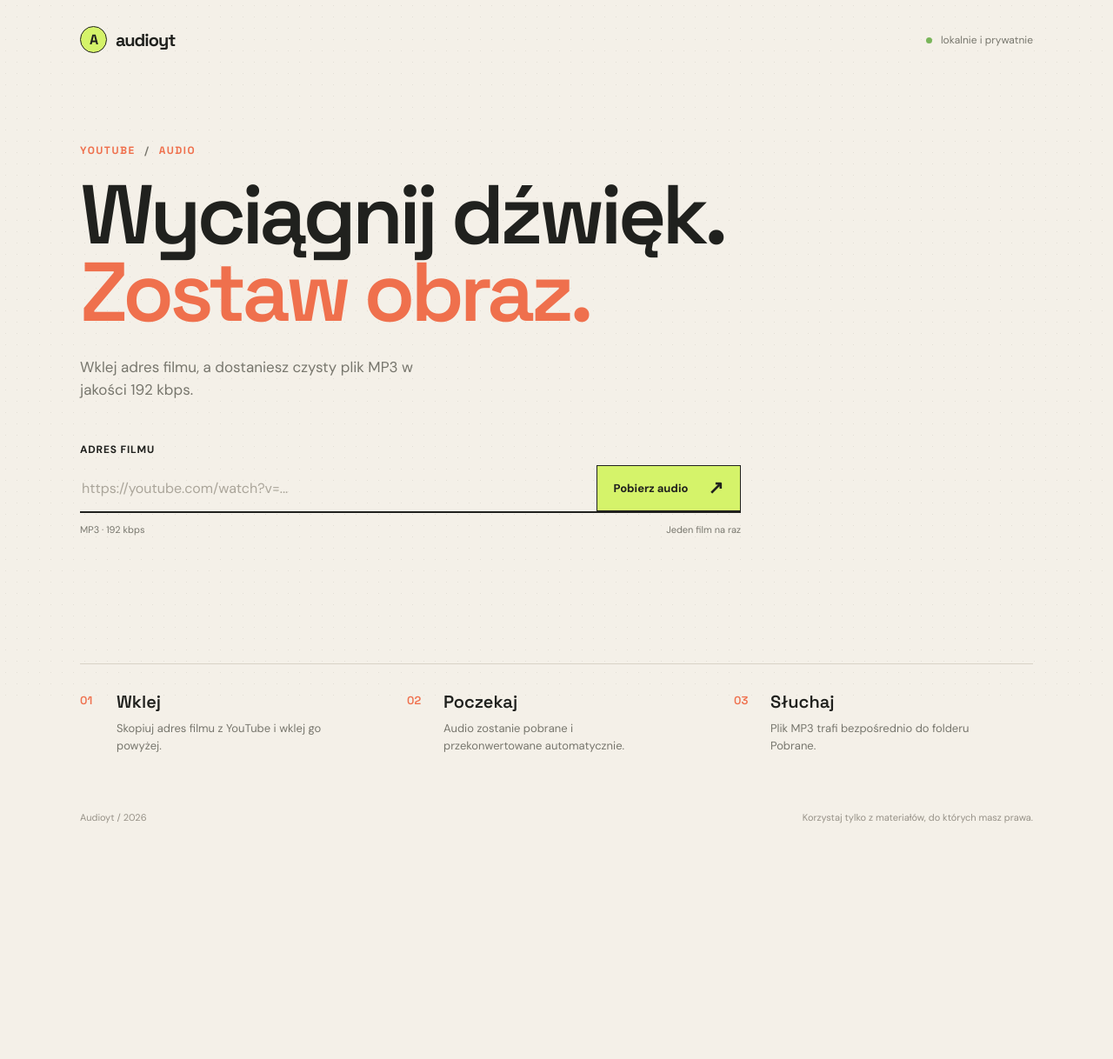
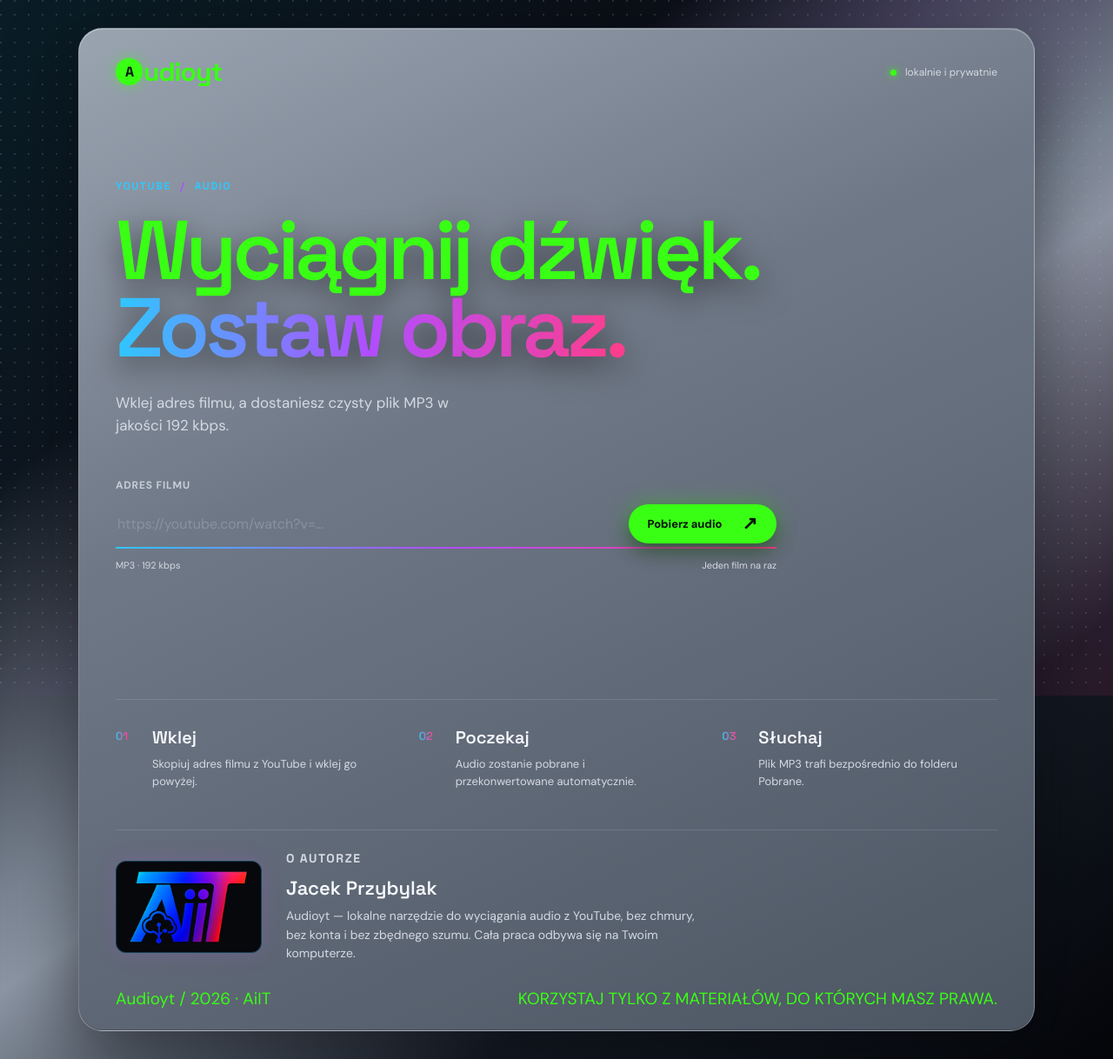
Before and after one commit to JacaP30/AudioExtract, a Flask app: template templates/index.html in a window 1280 px wide. Shown: the whole page at 87% size. Before the commit the page ends 947 px from the top, so only its background shows below. Run offline with Flask 3, Linux system fonts and the light colour scheme; the template is opened without the code that fills it, so the values that code supplies are empty.

Commit message:
Zmiana wyglądu i tekstów, dodanie logo

```diff
--- a/static/style.css
+++ b/static/style.css
@@ -1,10 +1,14 @@
 :root {
-  --ink: #20211e;
-  --paper: #f4f0e8;
-  --muted: #77766d;
-  --line: #d8d2c6;
-  --lime: #d5f36a;
-  --orange: #ef704d;
+  --ink: #f4f7fb;
+  --muted: #d4dae3;
+  --line: rgba(176, 186, 200, 0.22);
+  --steel: #7d8796;
+  --steel-deep: #2a313b;
+  --blue: #2ec8ff;
+  --violet: #b14dff;
+  --magenta: #ff3d8a;
+  --fluo: #39ff14;
+  --fluo-ink: #041208;
 }
 
 * { box-sizing: border-box; }
@@ -13,7 +17,8 @@ body {
   margin: 0;
   min-width: 320px;
   color: var(--ink);
-  background: var(--paper);
+  background:
+    linear-gradient(145deg, #05060a 0%, #0c1018 26%, #7a8492 49%, #8b95a3 54%, #141a24 76%, #05060a 100%);
   font-family: "DM Sans", sans-serif;
 }
 
@@ -22,53 +27,169 @@ body::before {
   inset: 0;
   z-index: -1;
   content: "";
-  opacity: .22;
-  background-image: radial-gradient(#aaa398 0.7px, transparent 0.7px);
-  background-size: 13px 13px;
+  background:
+    linear-gradient(135deg, rgba(46, 200, 255, .12), transparent 36%, rgba(177, 77, 255, .1) 52%, transparent 68%, rgba(255, 61, 138, .1)),
+    radial-gradient(circle at 1px 1px, rgba(180, 190, 205, .18) 1px, transparent 0);
+  background-size: auto, 16px 16px;
   pointer-events: none;
 }
 
-.shell { max-width: 1180px; min-height: 100vh; margin: 0 auto; padding: 30px 42px 24px; display: flex; flex-direction: column; }
+.shell {
+  max-width: 1100px;
+  min-height: calc(100vh - 64px);
+  margin: 32px auto;
+  padding: 30px 42px 24px;
+  display: flex;
+  flex-direction: column;
+  background:
+    linear-gradient(155deg, #9aa4b1 0%, #6f7886 38%, #4c5562 100%);
+  border: 1px solid rgba(230, 236, 244, .28);
+  border-radius: 28px;
+  box-shadow:
+    0 28px 80px rgba(5, 8, 12, .5),
+    inset 0 1px 0 rgba(255, 255, 255, .28),
+    inset 0 -1px 0 rgba(0, 0, 0, .18);
+}
+
 .topbar, footer { display: flex; justify-content: space-between; align-items: center; }
-.brand { display: flex; gap: 10px; align-items: center; color: var(--ink); font: 700 20px "Space Grotesk", sans-serif; text-decoration: none; letter-spacing: -1px; }
-.brand-mark { display: grid; width: 31px; height: 31px; place-items: center; color: var(--ink); background: var(--lime); border: 1px solid var(--ink); border-radius: 50%; font-size: 16px; }
+.brand { display: flex; gap: 1px; align-items: center; color: var(--fluo); font: 700 30px "Space Grotesk", sans-serif; text-decoration: none; letter-spacing: -1px; }
+.brand-mark {
+  display: grid;
+  width: 31px;
+  height: 31px;
+  place-items: center;
+  color: var(--fluo-ink);
+  background: var(--fluo);
+  border-radius: 50%;
+  font-size: 16px;
+  box-shadow: 0 0 16px rgba(57, 255, 20, .45);
+}
 .status { color: var(--muted); font-size: 12px; }
-.status-dot { display: inline-block; width: 7px; height: 7px; margin-right: 7px; background: #79b55a; border-radius: 50%; }
+.status-dot {
+  display: inline-block;
+  width: 7px;
+  height: 7px;
+  margin-right: 7px;
+  background: var(--fluo);
+  border-radius: 50%;
+  box-shadow: 0 0 10px var(--fluo);
+}
 .hero { max-width: 820px; padding: clamp(82px, 13vh, 150px) 0 105px; }
-.eyebrow { margin: 0 0 22px; color: var(--orange); font: 700 12px "Space Grotesk", sans-serif; letter-spacing: 1.5px; text-transform: uppercase; }
-.eyebrow span { color: var(--muted); margin: 0 6px; }
-h1 { margin: 0; font: 600 clamp(50px, 7.5vw, 100px)/.93 "Space Grotesk", sans-serif; letter-spacing: -5px; }
-h1 em { color: var(--orange); font-style: normal; }
+.eyebrow {
+  margin: 0 0 22px;
+  color: var(--blue);
+  font: 700 12px "Space Grotesk", sans-serif;
+  letter-spacing: 1.5px;
+  text-transform: uppercase;
+}
+.eyebrow span { color: var(--violet); margin: 0 6px; }
+h1 {
+  margin: 0;
+  color: var(--fluo);
+  font: 600 clamp(50px, 7.5vw, 100px)/.93 "Space Grotesk", sans-serif;
+  letter-spacing: -5px;
+  filter: drop-shadow(0 10px 18px rgba(0, 0, 0, .55));
+}
+h1 em {
+  font-style: normal;
+  background: linear-gradient(90deg, var(--blue), var(--violet), var(--magenta));
+  -webkit-background-clip: text;
+  background-clip: text;
+  color: transparent;
+}
 .intro { max-width: 440px; margin: 27px 0 48px; color: var(--muted); font-size: 17px; line-height: 1.55; }
 .download-form { max-width: 760px; }
-label { display: block; margin-bottom: 10px; font-size: 12px; font-weight: 700; text-transform: uppercase; letter-spacing: .8px; }
-.input-row { display: flex; border-bottom: 2px solid var(--ink); }
-input { min-width: 0; flex: 1; padding: 16px 2px; border: 0; outline: 0; color: var(--ink); background: transparent; font: 16px "DM Sans", sans-serif; }
-input::placeholder { color: #aaa59a; }
-button { display: flex; flex-shrink: 0; gap: 23px; align-items: center; padding: 0 19px; border: 1px solid var(--ink); color: var(--ink); background: var(--lime); font: 700 13px "DM Sans", sans-serif; cursor: pointer; transition: transform .2s, background .2s; }
-button:hover { background: #c1e755; transform: translateY(-2px); }
-button:disabled { cursor: wait; opacity: .6; transform: none; }
+label { display: block; margin-bottom: 10px; font-size: 12px; font-weight: 700; text-transform: uppercase; letter-spacing: .8px; color: #c5ced8; }
+.input-row {
+  display: flex;
+  align-items: center;
+  gap: 12px;
+  border-bottom: 2px solid transparent;
+  border-image: linear-gradient(90deg, var(--blue), var(--violet), var(--magenta)) 1;
+}
+input {
+  min-width: 0;
+  flex: 1;
+  padding: 16px 2px;
+  border: 0;
+  outline: 0;
+  color: var(--ink);
+  background: transparent;
+  font: 16px "DM Sans", sans-serif;
+}
+input::placeholder { color: #8893a2; }
+button {
+  display: flex;
+  flex-shrink: 0;
+  gap: 23px;
+  align-items: center;
+  padding: 12px 22px;
+  border: 0;
+  border-radius: 999px;
+  color: var(--fluo-ink);
+  background: var(--fluo);
+  font: 700 13px "DM Sans", sans-serif;
+  cursor: pointer;
+  transition: transform .2s, box-shadow .2s, filter .2s;
+  box-shadow: 0 10px 22px rgba(0, 0, 0, .4), 0 0 24px rgba(57, 255, 20, .38);
+}
+button:hover { filter: brightness(1.08); transform: translateY(-2px); box-shadow: 0 14px 26px rgba(0, 0, 0, .45), 0 0 30px rgba(57, 255, 20, .5); }
+button:disabled { cursor: wait; opacity: .6; transform: none; box-shadow: none; }
 .button-arrow { font-size: 21px; line-height: 1; }
 .form-meta { display: flex; justify-content: space-between; margin-top: 12px; color: var(--muted); font-size: 11px; }
-.feedback { min-height: 24px; margin-top: 18px; color: var(--orange); font-size: 14px; }
-.feedback.success { color: #43874c; }
+.feedback { min-height: 24px; margin-top: 18px; color: var(--magenta); font-size: 14px; }
+.feedback.success { color: var(--fluo); }
 .notes { display: grid; grid-template-columns: repeat(3, 1fr); gap: 32px; padding: 30px 0 46px; border-top: 1px solid var(--line); }
 .notes article { position: relative; padding-left: 42px; }
-.note-number { position: absolute; top: 3px; left: 0; color: var(--orange); font: 600 13px "Space Grotesk", sans-serif; }
+.note-number {
+  position: absolute;
+  top: 3px;
+  left: 0;
+  font: 600 13px "Space Grotesk", sans-serif;
+  background: linear-gradient(90deg, var(--blue), var(--magenta));
+  -webkit-background-clip: text;
+  background-clip: text;
+  color: transparent;
+}
 h2 { margin: 0 0 8px; font: 600 20px "Space Grotesk", sans-serif; }
 .notes p { max-width: 240px; margin: 0; color: var(--muted); font-size: 13px; line-height: 1.5; }
-footer { margin-top: auto; padding-top: 20px; color: #969187; font-size: 11px; }
+.author {
+  display: flex;
+  gap: 28px;
+  align-items: center;
+  margin-top: auto;
+  padding: 22px 0 8px;
+  border-top: 1px solid var(--line);
+}
+.author-logo {
+  display: block;
+  width: 168px;
+  height: auto;
+  flex-shrink: 0;
+  padding: 10px 14px;
+  background: #07080c;
+  border: 1px solid rgba(46, 200, 255, .28);
+  border-radius: 12px;
+  box-shadow: 0 0 24px rgba(177, 77, 255, .18);
+}
+.author-copy { max-width: 520px; }
+.author .eyebrow { margin-bottom: 8px; }
+.author h2 { margin-bottom: 8px; font-size: 22px; }
+.author p { max-width: 480px; margin: 0; color: var(--muted); font-size: 14px; line-height: 1.55; }
+footer { padding-top: 20px; color: var(--fluo); font-size: 19px; }
 
 @media (max-width: 640px) {
-  .shell { padding: 22px 22px 18px; }
+  .shell { margin: 12px; min-height: calc(100vh - 24px); padding: 22px 22px 18px; border-radius: 20px; }
   .status { font-size: 0; }
   .status-dot { width: 8px; height: 8px; margin: 0; }
   .hero { padding: 80px 0 76px; }
-  h1 { letter-spacing: -3px; }
+  h1 { letter-spacing: -1.5px; }
   .intro { margin-bottom: 38px; font-size: 15px; }
   .input-row { display: block; border: 0; }
-  input { width: 100%; padding: 15px 0; border-bottom: 2px solid var(--ink); }
-  button { width: 100%; justify-content: space-between; margin-top: 13px; padding: 15px 18px; }
+  input { width: 100%; padding: 15px 0; border-bottom: 2px solid var(--blue); }
+  button { width: 100%; justify-content: space-between; margin-top: 13px; padding: 15px 22px; }
   .notes { grid-template-columns: 1fr; gap: 25px; }
+  .author { flex-direction: column; align-items: flex-start; gap: 16px; }
+  .author-logo { width: 148px; }
   footer { align-items: flex-start; gap: 16px; flex-direction: column; }
 }
--- a/templates/index.html
+++ b/templates/index.html
@@ -14,7 +14,7 @@
       <header class="topbar">
         <a class="brand" href="/" aria-label="Audioyt - strona główna">
           <span class="brand-mark">A</span>
-          <span>audioyt</span>
+          <span>udioyt</span>
         </a>
         <span class="status"><span class="status-dot"></span> lokalnie i prywatnie</span>
       </header>
@@ -57,9 +57,24 @@
         </article>
       </section>
 
+      <section class="author" aria-labelledby="author-title">
+        <img
+          class="author-logo"
+          src="{{ url_for('static', filename='aiit-logo.png') }}"
+          alt="Logo AiIT z gradientem od niebieskiego do czerwonego i ikoną drzewa-obwodu"
+          width="220"
+          height="92"
+        >
+        <div class="author-copy">
+          <p class="eyebrow">O autorze</p>
+          <h2 id="author-title">Jacek Przybylak</h2>
+          <p>Audioyt  — lokalne narzędzie do wyciągania audio z YouTube, bez chmury, bez konta i bez zbędnego szumu. Cała praca odbywa się na Twoim komputerze.</p>
+        </div>
+      </section>
+
       <footer>
-        <span>Audioyt / 2026</span>
-        <span>Korzystaj tylko z materiałów, do których masz prawa.</span>
+        <span>Audioyt / 2026  · AiIT</span>
+        <span>KORZYSTAJ TYLKO Z MATERIAŁÓW, DO KTÓRYCH MASZ PRAWA.</span>
       </footer>
     </main>
     <script src="{{ url_for('static', filename='app.js') }}"></script>
```
Also changed, not shown: AiiTbeztłamini.png (added), README.md, static/aiit-logo.png (added), 7 other files.
